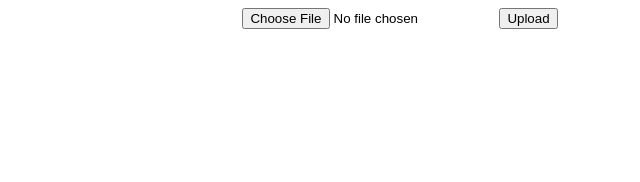
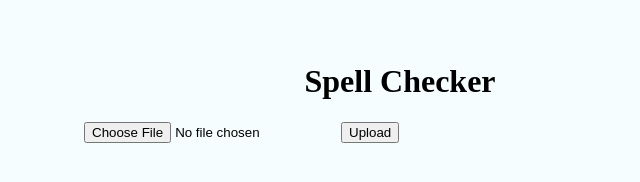
Before and after one commit to HiteshBucky/spellchecker, a plain HTML site: page index.html in a window 1280 px wide. Shown: the whole page, without its empty margins (240-880 px from the left). Drawn offline with Linux system fonts and the light colour scheme.

Commit message:
Update index.html

```diff
--- a/index.html
+++ b/index.html
@@ -4,7 +4,6 @@
     <meta charset="UTF-8">
     <meta name="viewport" content="width=device-width, initial-scale=1.0">
     <title>Hackathon</title>
-    <link rel="stylesheet" href="app.css">
 </head>
 
 <style>
@@ -48,18 +47,16 @@
   }
 
 </style>
-<body>
-    <div class="container">
-      <center>
-          <div class="row">
+<body style="background-color: #f5fdff">
+    <center><h1 style="margin-top: 5%">Spell Checker</h1></center>
+    <div class="container" style="width: 50%; margin: auto">
+      <div class="row">
         <input type="file" name="inputfile" id="inputfile">
-        <button onclick="readData()">Upload</button><br><br>
+        <button onclick="readData()">Upload</button>
+        <br><br>
         <pre id="filecontent"></pre>
-        <menu id="contextMenu" class="context-menu" style="display:none">
-
-        </menu>
+        <menu id="contextMenu" class="context-menu" style="display:none; background-color: grey"></menu>
       </div>
-        </center>
     </div>
 </body>
 <script src="script.js"></script>
```
